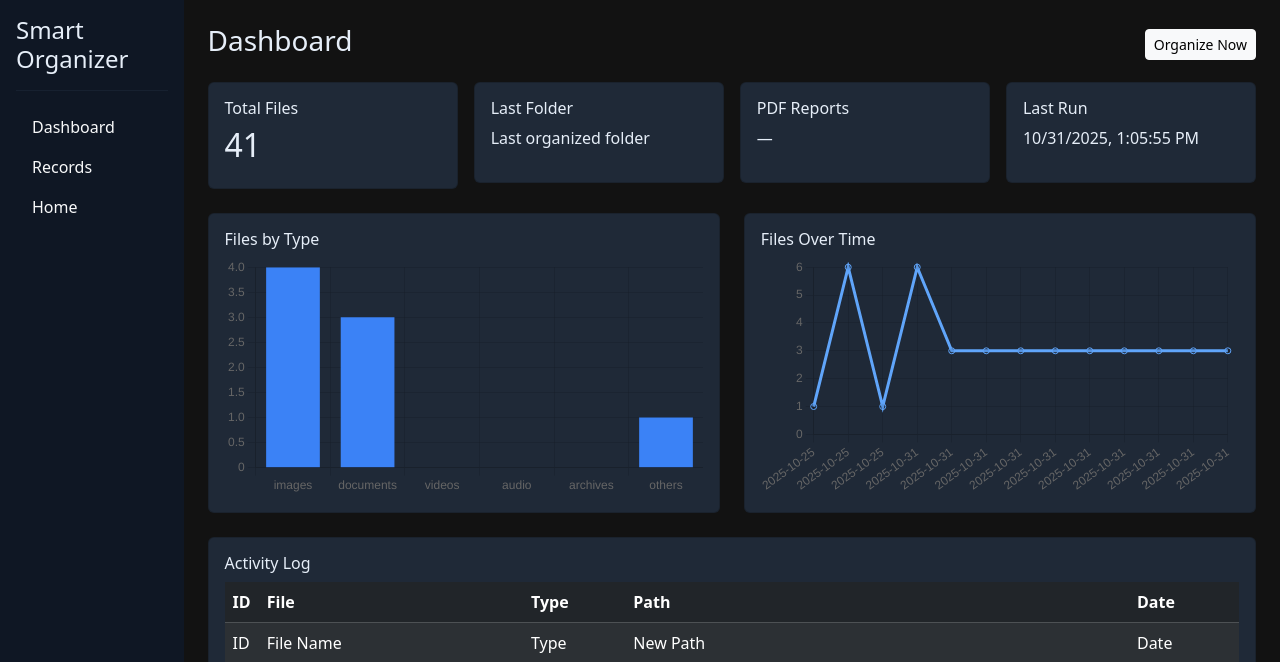
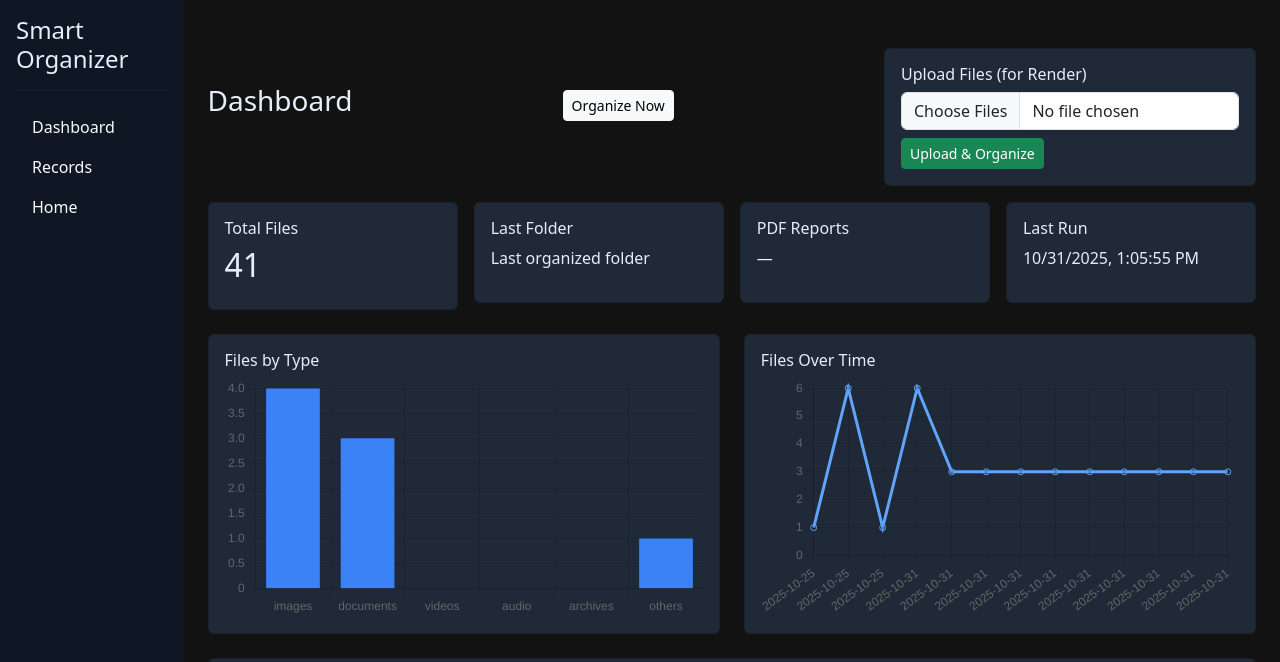
Before and after one commit to VMadhavi21/File_Organization_Dashboard, a Flask app: page /dashboard in a window 1280 px wide. Shown: the top 662 px of the page. Run offline with Flask 3, Linux system fonts and the light colour scheme; data comes from the database, SQL or seed files in the repository; some libraries are stand-ins or nearby versions.

Commit message:
Add file upload feature to dashboard
Added file upload section to the dashboard.

```diff
--- a/templates/dashboard.html
+++ b/templates/dashboard.html
@@ -29,6 +29,14 @@
         <div>
           <button class="btn btn-light btn-sm" id="organizeBtn">Organize Now</button>
         </div>
+        <div class="card p-3 mt-4">
+  <h6>Upload Files (for Render)</h6>
+  <form action="/upload" method="POST" enctype="multipart/form-data">
+    <input type="file" name="files" multiple class="form-control mb-2" required>
+    <button type="submit" class="btn btn-success btn-sm">Upload & Organize</button>
+  </form>
+</div>
+
       </div>
 
       <div class="row g-3 mb-4">
```
